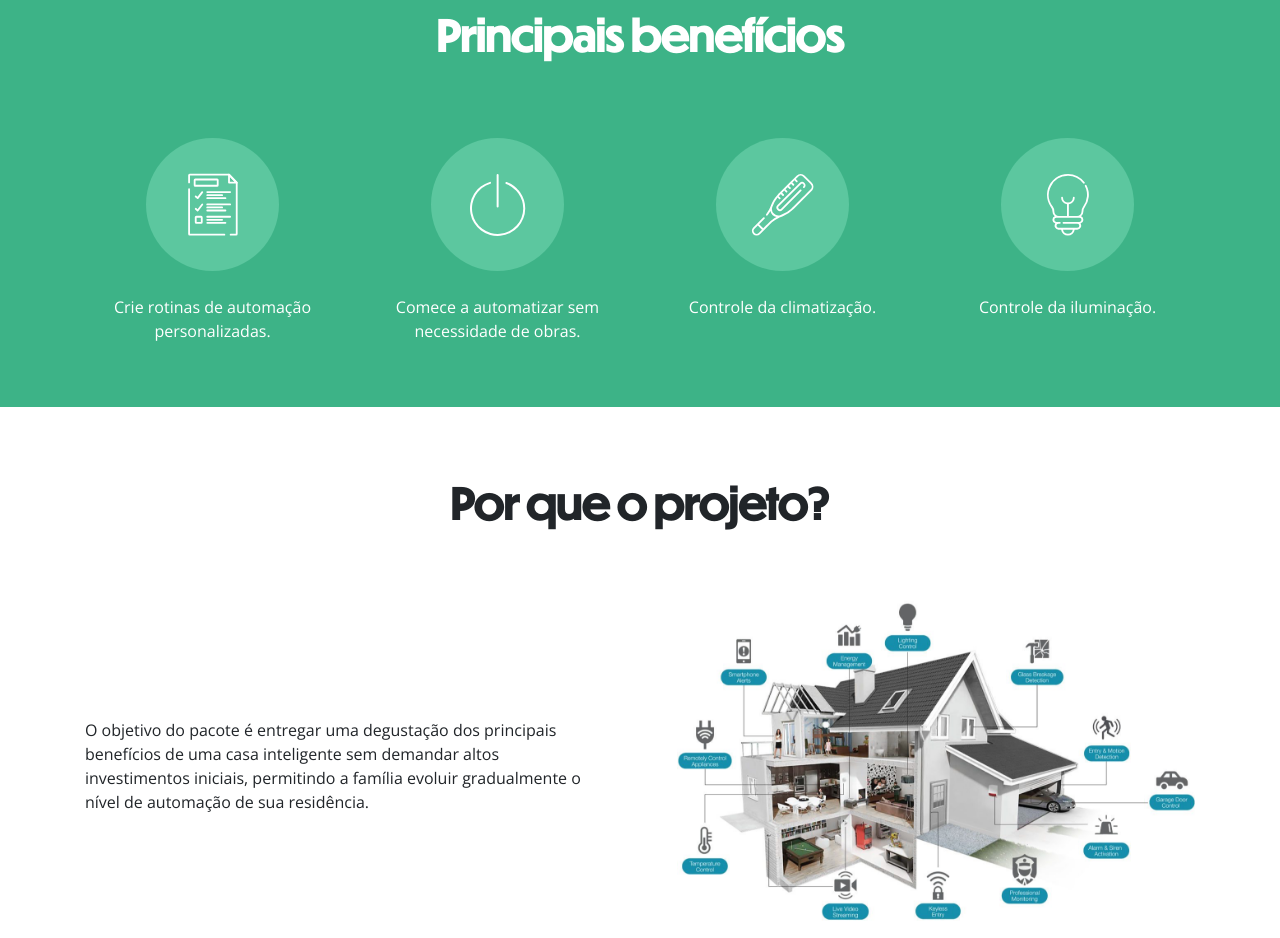
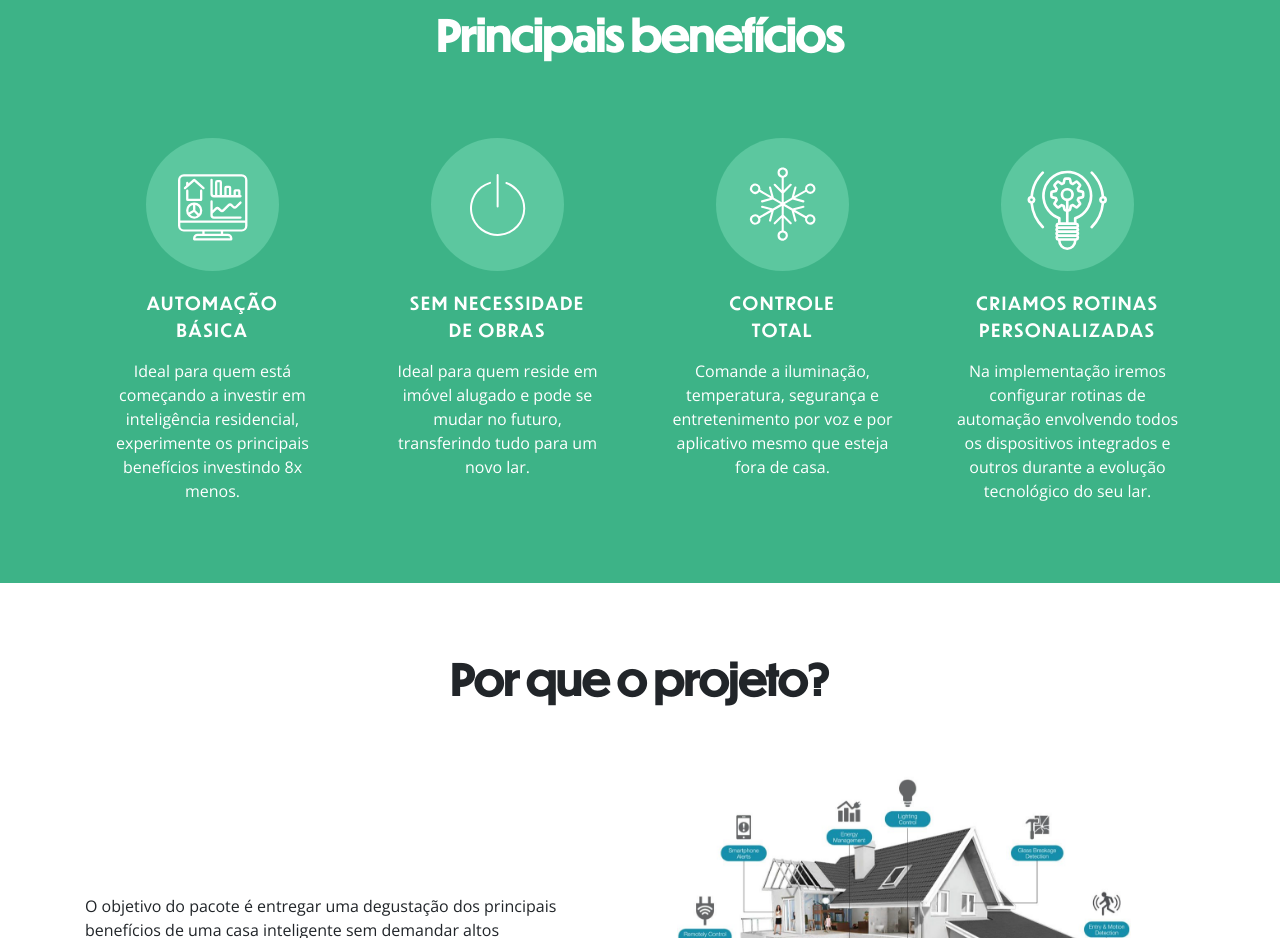
Before and after one commit to mondo-iot/mondo-iot.github.io, a website: page primeiros-passos/index.html in a window 1280 px wide. Shown: the part 1335-2273 px from the top of the page. Drawn offline with nearby package versions, Linux system fonts and the light colour scheme.

Commit message:
Update banefits

```diff
--- a/app/assets/stylesheets/components/primeiros-passos/benefits.scss
+++ b/app/assets/stylesheets/components/primeiros-passos/benefits.scss
@@ -15,6 +15,17 @@ section.benefits-smart-home {
     text-align: center;
   }
 
+  .sub-title {
+    padding-top: 1em;
+    font-family: 'Dunbar Tall';
+    font-size: 18px;
+    letter-spacing: 0.1em;
+  }
+
+  .description {
+    padding: 1em;
+  }
+
   .row {
     padding-top: 2.5em;
   }
--- a/primeiros-passos/index.html
+++ b/primeiros-passos/index.html
@@ -101,27 +101,39 @@
 
     <div class="row">
       <div class="col-md-3 text-center">
-        <img src="../dist/images/crie-rotinas.svg" alt="beneficio-1">
+        <img src="../dist/images/primeiros-passos/beneficio-1.svg" alt="beneficio-1">
 
-        <div class="description text-center pt-4">Crie rotinas de automação personalizadas.</div>
+        <div class="sub-title">AUTOMAÇÃO<br>BÁSICA</div>
+        <div class="description text-center">
+          Ideal para quem está começando a investir em inteligência residencial, experimente os principais benefícios investindo 8x menos.
+        </div>
       </div>
 
       <div class="col-md-3 text-center">
-        <img src="../dist/images/comece.svg" alt="beneficio-2">
+        <img src="../dist/images/primeiros-passos/beneficio-2.svg" alt="beneficio-2">
 
-        <div class="description text-center pt-4">Comece a automatizar sem necessidade de obras.</div>
+        <div class="sub-title">SEM NECESSIDADE<br>DE OBRAS</div>
+        <div class="description text-center">
+          Ideal para quem reside em imóvel alugado e pode se mudar no futuro, transferindo tudo para um novo lar.
+        </div>
       </div>
 
       <div class="col-md-3 text-center">
-        <img src="../dist/images/climatizacao.svg" alt="beneficio-3">
+        <img src="../dist/images/primeiros-passos/beneficio-3.svg" alt="beneficio-3">
 
-        <div class="description text-center pt-4">Controle da climatização.</div>
+        <div class="sub-title">CONTROLE<br>TOTAL</div>
+        <div class="description text-center">
+          Comande a iluminação, temperatura, segurança e entretenimento por voz e por aplicativo mesmo que esteja fora de casa.
+        </div>
       </div>
 
       <div class="col-md-3 text-center">
-        <img src="../dist/images/iluminacao.svg" alt="beneficio-4">
+        <img src="../dist/images/primeiros-passos/beneficio-4.svg" alt="beneficio-4">
 
-        <div class="description text-center pt-4">Controle da iluminação.</div>
+        <div class="sub-title">CRIAMOS ROTINAS<br>PERSONALIZADAS</div>
+        <div class="description text-center">
+          Na implementação iremos configurar rotinas de automação envolvendo todos os dispositivos integrados e outros durante a evolução tecnológico do seu lar.
+        </div>
       </div>
     </div>
   </div>
```
Also changed, not shown: app/views/primeiros-passos/partials/_benefits.html (+20 -8 lines), dist/css/style.min.css.
